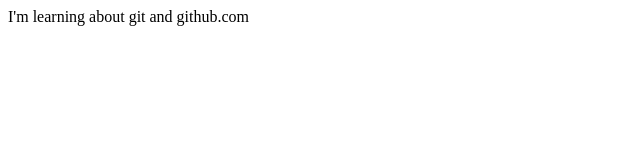
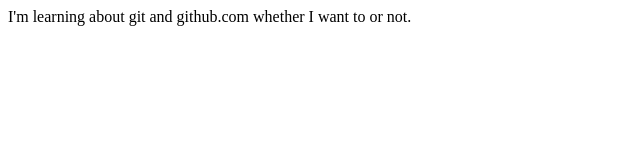
Before and after one commit to Iandonmorgan/git-intro, a plain HTML site: page index.html in a window 1280 px wide. Shown: the whole page, without its empty margins (0-640 px from the left). Drawn offline with Linux system fonts and the light colour scheme.

Commit message:
another test

```diff
--- a/index.html
+++ b/index.html
@@ -7,6 +7,6 @@
     <title>Git Index</title>
 </head>
 <body>
-    I'm learning about git and github.com
+    I'm learning about git and github.com whether I want to or not.
 </body>
 </html>
```
